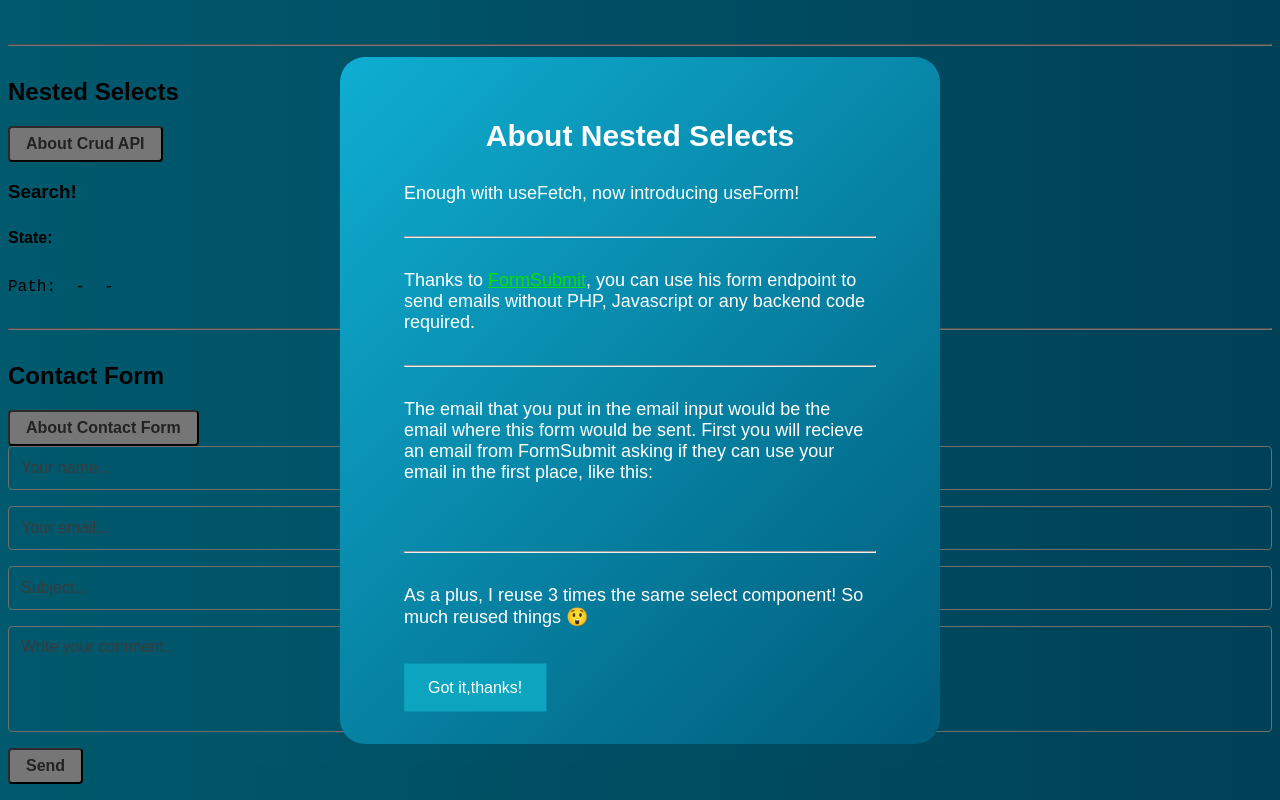
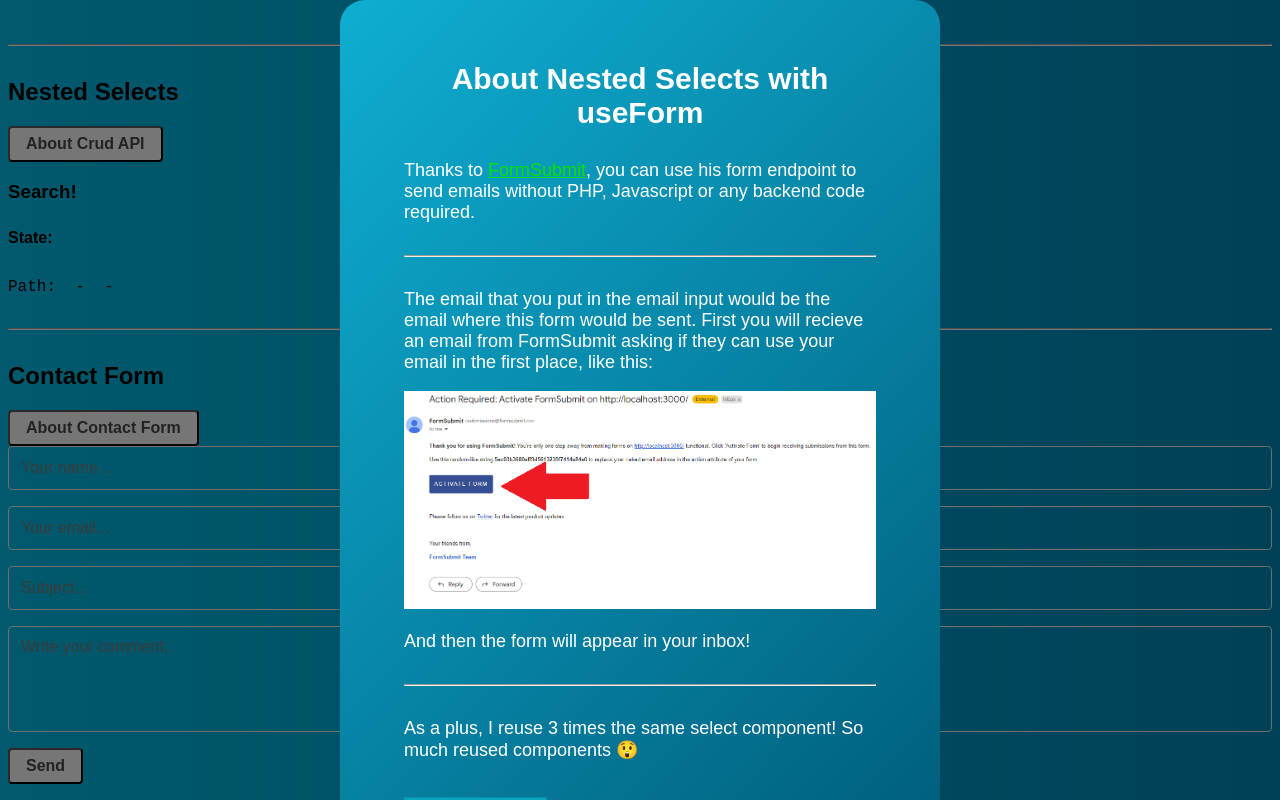
Before and after one commit to reche-git/02-React-Exercises, a React (Create React App) app: page / in a window 1280 px wide. Both pictures are taken after a click on the button "About Contact Form". Shown: the part 1492-2292 px from the top of the page. Built offline with nearby package versions, Linux system fonts and the light colour scheme; no server answers; data requests are answered from the project's data file.

Commit message:
assets folder + Form Modal edit

```diff
--- a/src/components/ContactForm.js
+++ b/src/components/ContactForm.js
@@ -4,6 +4,7 @@ import { useModal } from "../hooks/useModal";
 import { Loader } from "./Loader";
 import { Message } from "./Message";
 import Modal from "./Modal";
+import FormMail1 from "../assets/FormMail1.png";
 
 const initialForm = {
   name: "",
@@ -68,9 +69,7 @@ const ContactForm = () => {
       </button>
       <Modal isOpen={isOpen} closeModal={closeModal}>
         <div className="ExplinationModal">
-          <h3>About Nested Selects</h3>
-          <p>Enough with useFetch, now introducing useForm!</p>
-          <hr />
+          <h3>About Nested Selects with useForm</h3>
           <p>
             Thanks to{" "}
             <a href="https://formsubmit.co/" rel="noreferrer" target="_blank">
@@ -83,13 +82,15 @@ const ContactForm = () => {
           <p>
             The email that you put in the email input would be the email where
             this form would be sent. First you will recieve an email from
-            FormSubmit asking if they can use your email in the first place, like this:
+            FormSubmit asking if they can use your email in the first place,
+            like this:
           </p>
-          <img src="" alt="" />
+          <img src={FormMail1} alt="MailAccept" />
+          <p>And then the form will appear in your inbox!</p>
           <hr />
           <p>
             As a plus, I reuse 3 times the same select component! So much reused
-            things 😲
+            components 😲
           </p>
           <br />
         </div>
```
Also changed, not shown: src/assets/FormMail1.png (added).
